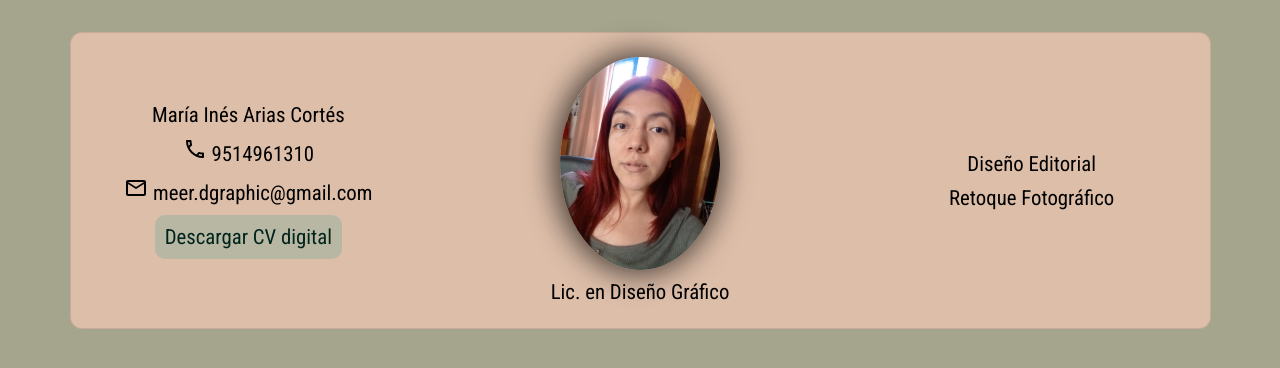
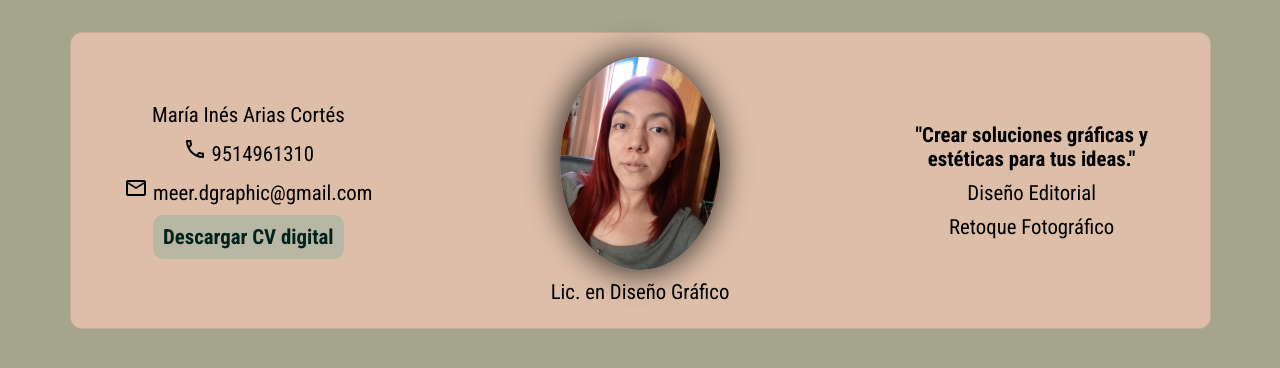
Before and after one commit to MeerMitchell/proyecto-cv, a plain HTML site: page 1.1-proyecto/index.html in a window 1280 px wide. Drawn offline with Linux system fonts and the light colour scheme.

Commit message:
se añadió una frase y se agregó estilo a la frase y al texto del botón

```diff
--- a/1.1-proyecto/index.html
+++ b/1.1-proyecto/index.html
@@ -22,8 +22,8 @@
                     <svg xmlns="http://www.w3.org/2000/svg" height="24px" viewBox="0 0 24 24" width="24px" fill="#000000"><path d="M0 0h24v24H0V0z" fill="none"/><path d="M22 6c0-1.1-.9-2-2-2H4c-1.1 0-2 .9-2 2v12c0 1.1.9 2 2 2h16c1.1 0 2-.9 2-2V6zm-2 0l-8 5-8-5h16zm0 12H4V8l8 5 8-5v10z"/></svg>
                 meer.dgraphic@gmail.com</div></li>
                 <a class="cta-link" href="https://drive.google.com/file/d/1fp2slJvQWEZz7hKxOvi7jndF2XoFKb49/view?usp=share_link"
-                target="_blank">
-                Descargar CV digital</a>
+                target="_blank"><strong>
+                Descargar CV digital</strong></a>
             </ul>
             <ul class="nav-secundaria">
                 <div class="img-perfil">
@@ -32,6 +32,7 @@
                 <li>Lic. en Diseño Gráfico</li>
             </ul>
             <ul class="nav-terciaria">
+                <p><strong>"Crear soluciones gráficas y estéticas para tus ideas."</strong></p>
                 <li>Diseño Editorial</li>
                 <li>Retoque Fotográfico</li>
             </ul>
```
